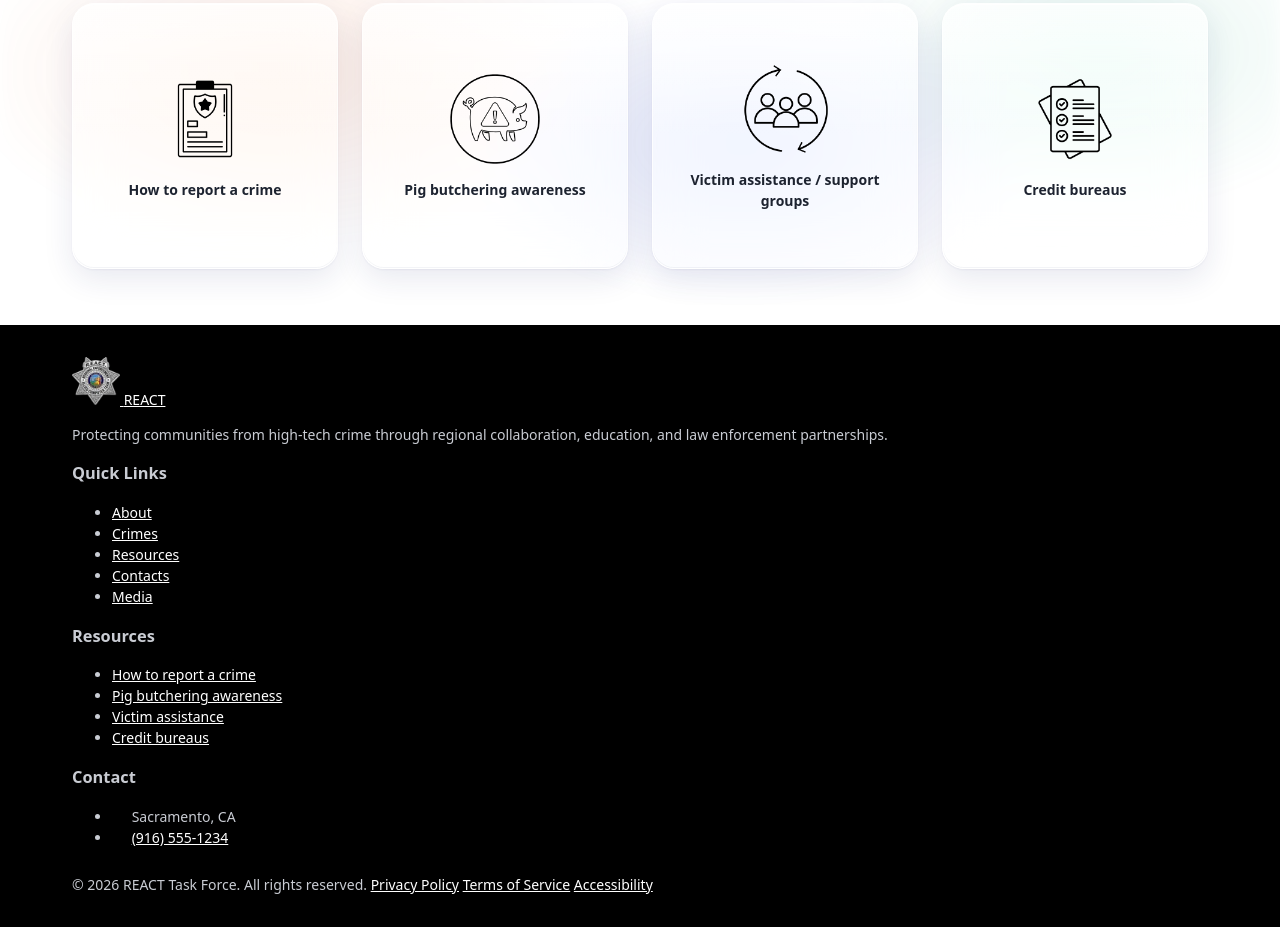
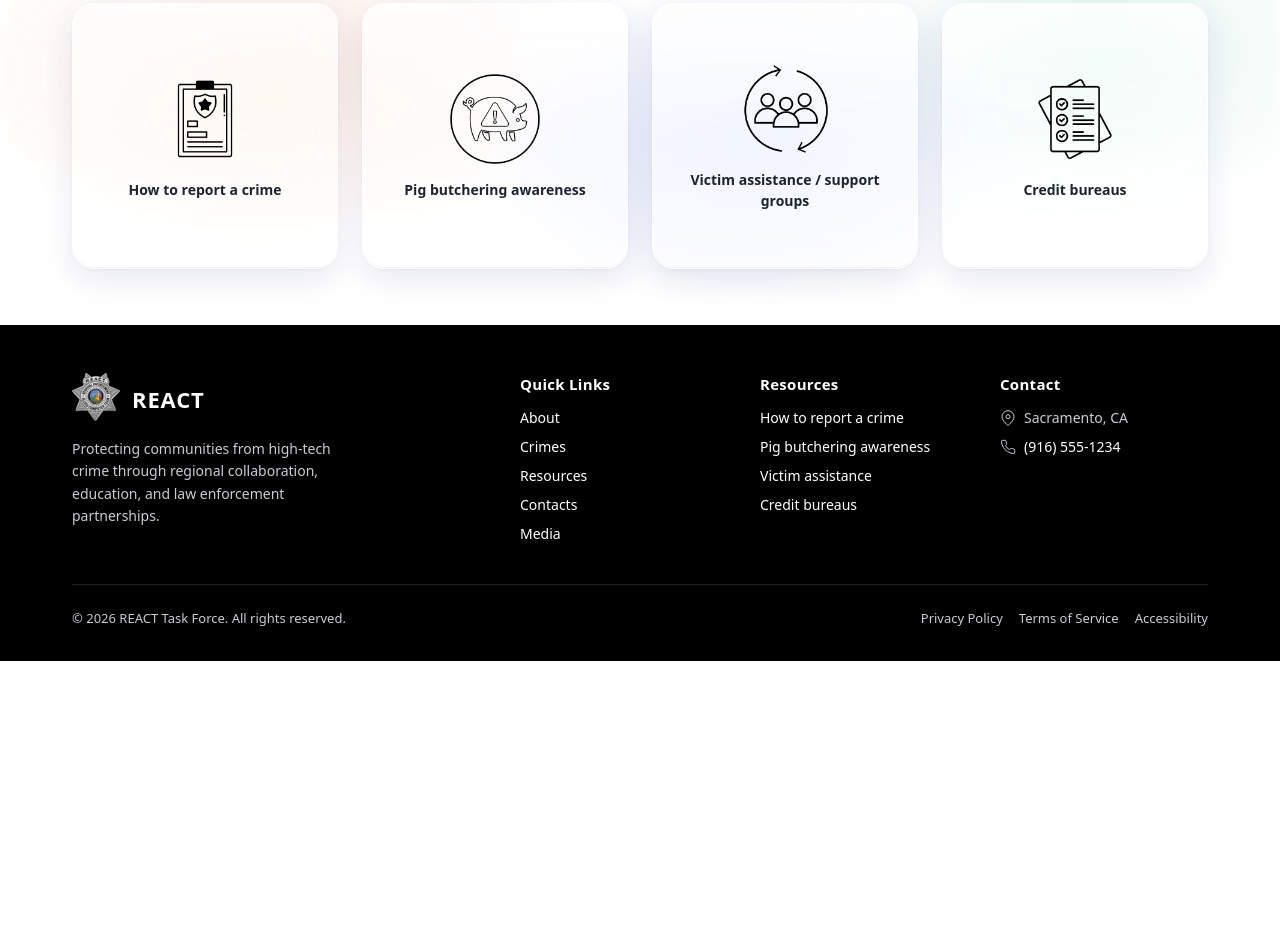
Before and after one commit to eduytingco/reacttf-site, a website: page index.html in a window 1280 px wide. Shown: the part 1287-2214 px from the top of the page. After the commit the page ends 1948 px from the top, so only its background shows below. Drawn offline with Linux system fonts and the light colour scheme; no server answers.

Commit message:
Update styles

```diff
--- a/scss/layout/_footer.scss
+++ b/scss/layout/_footer.scss
@@ -1,20 +1,108 @@
 @use "../abstracts" as *;
 
-// ==========================================================================
-//  7. Footer (markup: static/partials/footer.html)
-// ==========================================================================
+.footer {
+  margin-top: var(--gutter);
+  padding-block: 48px 32px;
+  color: $color-footer-text;
+  font-size: 14px;
 
-.footer {
+  &::before { background: $color-footer-bg; }
+
+  a {
+    color: #fff;
+    text-decoration: none;
+    &:hover { text-decoration: underline; }
+  }
+}
+
+.footer-columns {
+  display: grid;
+  grid-template-columns: 1fr;
+  gap: 32px;
+
+  @include up(md) {
+    grid-template-columns: repeat(2, 1fr);
+  }
+  @include up(lg) {
+    grid-template-columns: 2fr 1fr 1fr 1fr;
+  }
+}
+
+.footer-col {
+  ul {
+    @include plain-list;
+  }
+  li + li {
+    margin-top: 8px;
+  }
+}
+
+.footer-brand {
+  display: flex;
+  align-items: center;
+  gap: 12px;
+  color: #fff;
+  text-decoration: none;
+  margin-bottom: 12px;
+
+  img {
+    width: $badge-size-compact;
+    height: $badge-size-compact;
+  }
+}
+
+.footer-brand-name {
+  font-size: 22px;
+  font-weight: 800;
+  letter-spacing: 0.04em;
+}
+
+.footer-about {
+  margin: 0;
+  line-height: 1.6;
+  max-width: 36ch;
+}
+
+.footer-heading {
+  margin: 0 0 12px;
+  color: #fff;
+  font-size: 15px;
+  font-weight: 700;
+  letter-spacing: 0.02em;
+}
+
+.footer-contact {
+  li {
+    display: flex;
+    align-items: center;
+    gap: 8px;
+  }
+  svg {
+    flex: none;
+    fill: none;
+    stroke: currentColor;
+    stroke-width: 1.5;
+  }
+}
+
+.footer-bottom {
   display: flex;
   flex-wrap: wrap;
   align-items: center;
   justify-content: space-between;
   gap: 12px;
-  margin-top: var(--gutter);
-  padding-block: 32px;
-  color: $color-footer-text;
-  font-size: 14px;
+  margin-top: 40px;
+  padding-top: 24px;
+  border-top: 1px solid rgba(#fff, 0.12);
+  font-size: 13px;
+}
 
-  &::before { background: $color-footer-bg; }   // the .bleed layer
-  a { color: #fff; }
+.footer-legal {
+  display: flex;
+  gap: 16px;
+
+  a {
+    color: $color-footer-text;
+    &:hover { color: #fff; }
+  }
 }
```
Also changed, not shown: css/styles.css, 1 other file.
